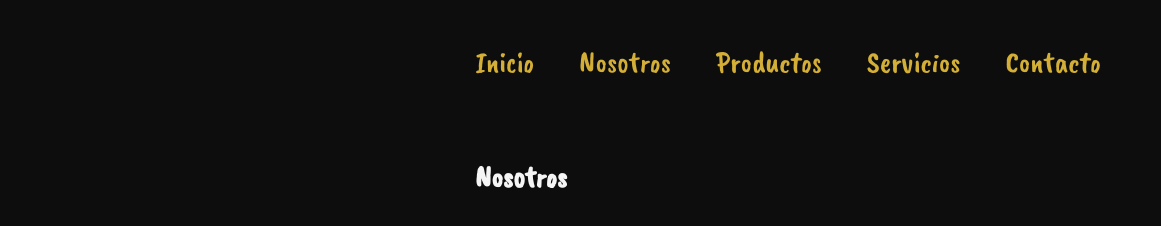
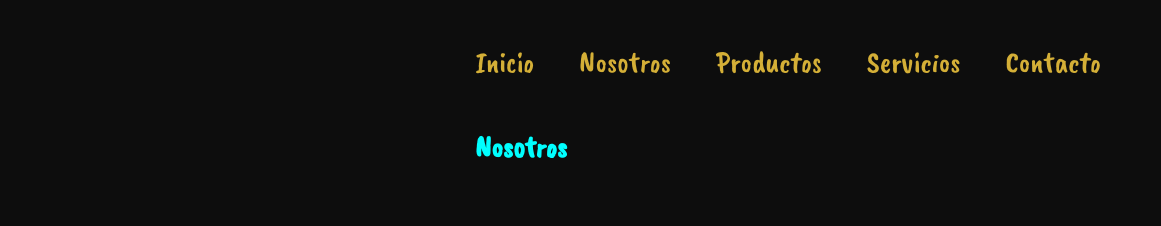
Before and after one commit to velasquezmarcelo/pre-entrega, a plain HTML site: page pages/nosotros.html in a window 1280 px wide. Shown: the full height of the page, 119-1280 px from the left. Drawn offline with nearby package versions, Linux system fonts and the light colour scheme.

Commit message:
pre-entrega

```diff
--- a/css/style.css
+++ b/css/style.css
@@ -288,3 +288,7 @@ video {
     min-height: 15rem;
     resize: vertical;
 }
+
+.titulo-otros {
+    color: aqua;
+}
--- a/pages/nosotros.html
+++ b/pages/nosotros.html
@@ -27,7 +27,7 @@
         </nav>
     </header>
     <main>
-        <h1 class="titulo-home">Nosotros</h1>
+        <h1 class="titulo-otros">Nosotros</h1>
     </main>
 </body>
 </html>
```
Also changed, not shown: pages/productos.html (+1 -1 lines), pages/servicios.html (+1 -1 lines).
